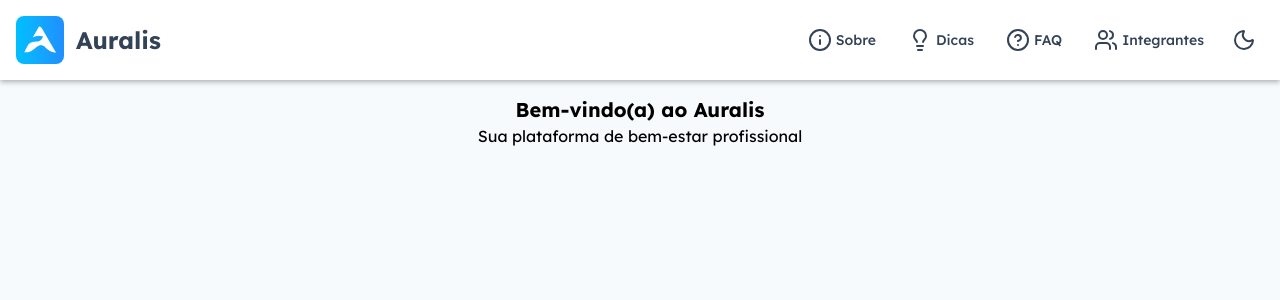
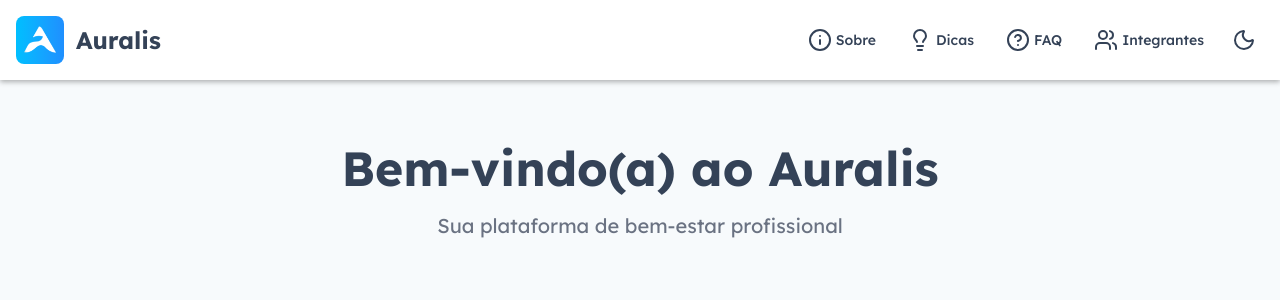
Before and after one commit to Driven-Soft/Auralis, a React (Vite) app: page / in a window 1280 px wide. Shown: the top 300 px of the page. Built offline with nearby package versions, Linux system fonts and the light colour scheme; a web font is replaced by a local one.

Commit message:
fix: pequenas melhorias de estilização

```diff
--- a/src/components/Hero.tsx
+++ b/src/components/Hero.tsx
@@ -25,8 +25,8 @@ const Hero = ({ icon, title, text, className, iconClassName }: HeroProps) => {
           {sizedIcon}
         </div>
       )}
-      <h2 className="text-xl font-bold">{title}</h2>
-      <p className="text-center">{text}</p>
+      <h2 className="text-5xl pb-5 text-texto-primary font-bold dark:text-texto-secondary">{title}</h2>
+      <p className="text-xl font-normal text-center text-gray-500 dark:text-gray-400">{text}</p>
     </div>
   );
 };
--- a/src/routes/Home.tsx
+++ b/src/routes/Home.tsx
@@ -5,10 +5,12 @@ const Home = () => {
   return (
     <Wrapper>
       <section>
-        <Hero
-          title="Bem-vindo(a) ao Auralis"
-          text="Sua plataforma de bem-estar profissional"
-        />
+        <div className="pt-12">
+          <Hero
+            title="Bem-vindo(a) ao Auralis"
+            text="Sua plataforma de bem-estar profissional"
+          />
+        </div>
       </section>
     </Wrapper>
   );
```
